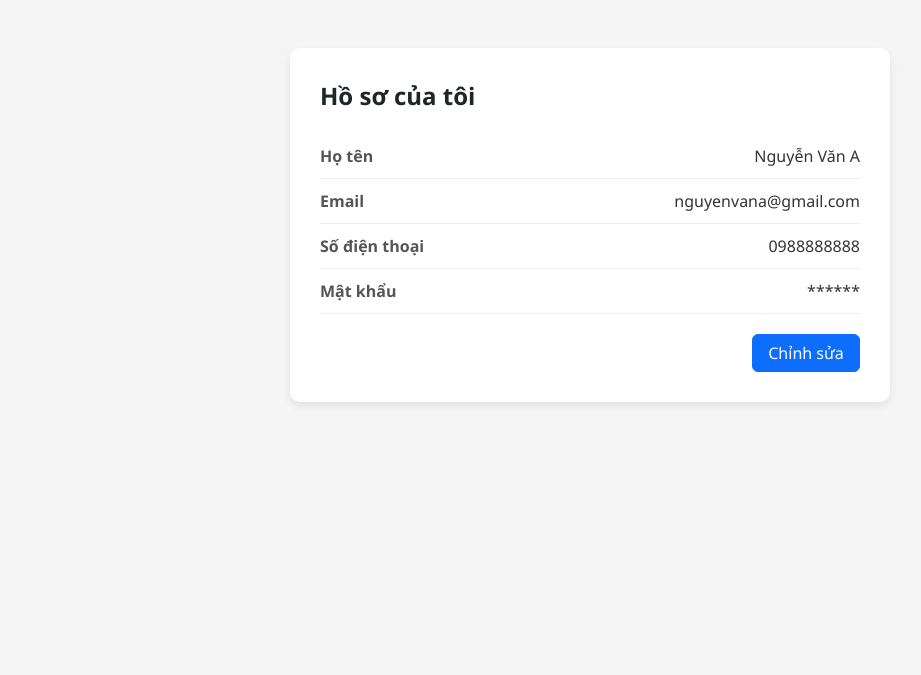
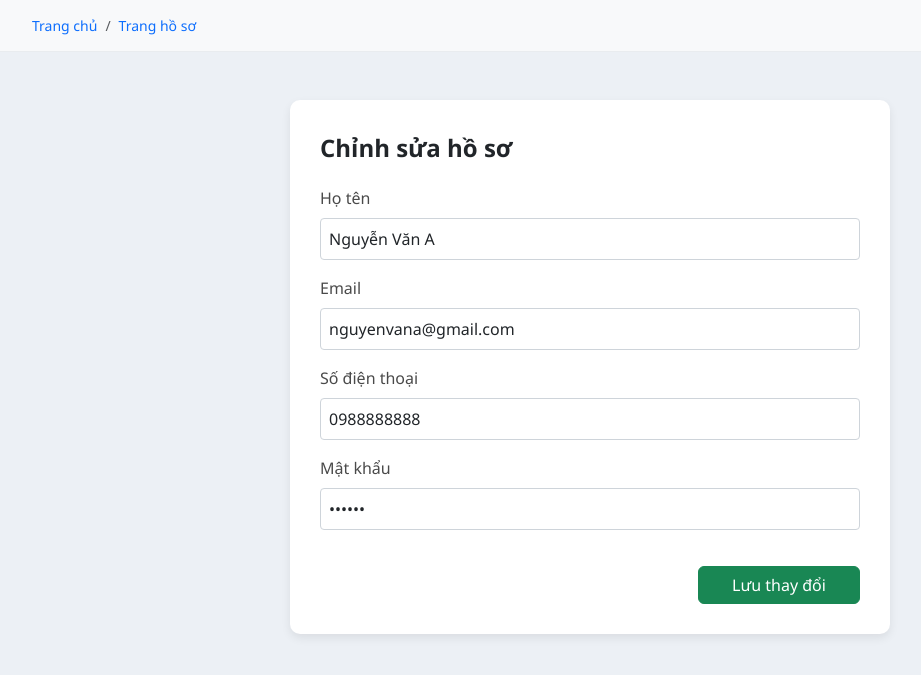
Before and after one commit to cakienx4/Web_Tour_Du_Lich, a PHP site: page /html/hoSo-sua.html in a window 1280 px wide. Shown: the top 675 px of the page, without its empty margins (50-971 px from the left). Run offline with PHP 8.4, Linux system fonts and the light colour scheme.

Commit message:
Xây dựng trang lịch sử đặt tour và trang giới thiệu

```diff
--- a/css/index.css
+++ b/css/index.css
@@ -6,6 +6,7 @@
 
 body {
   font-family: 'Segoe UI', Tahoma, sans-serif;
+  background-color: #ECF0F5;
 }
 
 
@@ -489,6 +490,7 @@ body {
 
 .tour-info p {
   margin-bottom: 8px;
+  color: #555;
 }
 
 .price-box {
@@ -528,16 +530,6 @@ body {
 .itinerary-item {
   margin-bottom: 20px;
 }
-
-.booking-box {
-  background: #fff;
-  padding: 20px;
-  border-radius: 10px;
-  box-shadow: 0 4px 12px rgba(0, 0, 0, 0.3);
-  position: sticky;
-  top: 100px;
-}
-
 
 /* -------------------------------------------------------- Trang danh sách điểm đến -------------------------------------------------------- */
 /* -------------------------------------------------------- Trang danh sách điểm đến -------------------------------------------------------- */
@@ -655,7 +647,7 @@ body {
   background-color: #e6891f;
 }
 
-.register-login-link{
+.register-login-link {
   text-decoration: none;
   color: #007bff;
 }
@@ -667,42 +659,100 @@ body {
 /* -------------------------------------------------------- Trang thanh toán -------------------------------------------------------- */
 /* -------------------------------------------------------- Trang thanh toán -------------------------------------------------------- */
 
-.payment-option{
-width:100%;
-border:1px solid #ddd;
-padding:12px;
-border-radius:8px;
-margin-bottom:10px;
-background:white;
-display:flex;
-align-items:center;
-gap:10px;
-cursor:pointer;
+.payment-option {
+  width: 100%;
+  border: 1px solid #ddd;
+  padding: 12px;
+  border-radius: 8px;
+  margin-bottom: 10px;
+  background: white;
+  display: flex;
+  align-items: center;
+  gap: 10px;
+  cursor: pointer;
 }
 
-.payment-option:hover{
-border-color:#ff5b00;
+.payment-option:hover {
+  border-color: #ff5b00;
 }
 
-.payment-option img{
-width:40px;
+.payment-option img {
+  width: 40px;
 }
 
-.qr-box{
-text-align:center;
-margin-top:20px;
+.qr-box {
+  text-align: center;
+  margin-top: 20px;
 }
 
-.qr-box img{
-width:200px;
+.qr-box img {
+  width: 200px;
 }
 
-.btn-pay{
-width:100%;
-background:#ff5b00;
-border:none;
+.btn-pay {
+  width: 100%;
+  background: #ff5b00;
+  border: none;
 }
 
-.btn-pay:hover{
-background:#e14f00;
+.btn-pay:hover {
+  background: #e14f00;
 }
+
+/* -------------------------------------------------------- Trang Lịch sử đặt tour -------------------------------------------------------- */
+/* -------------------------------------------------------- Trang Lịch sử đặt tour -------------------------------------------------------- */
+
+.status-upcoming {
+  color: #ff9800;
+}
+
+.status-finished {
+  color: #4caf50;
+}
+
+.status-cancelled {
+  color: #e53935;
+}
+
+.cancel-btn {
+  width: 120px;
+}
+
+/* -------------------------------------------------------- Trang Hồ sơ khách hàng -------------------------------------------------------- */
+/* -------------------------------------------------------- Trang Hồ sơ khách hàng -------------------------------------------------------- */
+
+.profile-box {
+  background: white;
+  padding: 30px;
+  border-radius: 10px;
+  box-shadow: 0 4px 10px rgba(0, 0, 0, 0.08);
+  max-width: 600px;
+  margin: auto;
+}
+
+.profile-title {
+  font-size: 24px;
+  font-weight: 600;
+  margin-bottom: 20px;
+}
+
+.profile-row {
+  display: flex;
+  justify-content: space-between;
+  padding: 10px 0;
+  border-bottom: 1px solid #eee;
+}
+
+.profile-label {
+  font-weight: 600;
+  color: #555;
+}
+
+.profile-value {
+  color: #333;
+}
+
+.btn-edit {
+  margin-top: 20px;
+  width: 30%;
+}
--- a/html/dangKy.html
+++ b/html/dangKy.html
@@ -11,11 +11,6 @@
         integrity="sha384-FKyoEForCGlyvwx9Hj09JcYn3nv7wiPVlz7YYwJrWVcXK/BmnVDxM+D2scQbITxI"
         crossorigin="anonymous"></script>
     <link rel="stylesheet" href="../css/index.css">
-    <style>
-        body {
-            background-color: #ECF0F5;
-        }
-    </style>
 </head>
 
 <body>
--- a/html/dangNhap.html
+++ b/html/dangNhap.html
@@ -11,11 +11,6 @@
         integrity="sha384-FKyoEForCGlyvwx9Hj09JcYn3nv7wiPVlz7YYwJrWVcXK/BmnVDxM+D2scQbITxI"
         crossorigin="anonymous"></script>
     <link rel="stylesheet" href="../css/index.css">
-    <style>
-        body {
-            background-color: #ECF0F5;
-        }
-    </style>
 </head>
 
 <body>
--- a/html/datTour.html
+++ b/html/datTour.html
@@ -10,11 +10,6 @@
         integrity="sha384-FKyoEForCGlyvwx9Hj09JcYn3nv7wiPVlz7YYwJrWVcXK/BmnVDxM+D2scQbITxI"
         crossorigin="anonymous"></script>
     <link rel="stylesheet" href="../css/index.css">
-    <style>
-        body {
-            background-color: #ECF0F5;
-        }
-    </style>
 
 </head>
 
--- a/html/diemDen.html
+++ b/html/diemDen.html
@@ -11,11 +11,6 @@
         crossorigin="anonymous"></script>
     <title>Danh sách điểm đến</title>
     <link rel="stylesheet" href="../css/index.css">
-    <style>
-        body {
-            background-color: #ECF0F5;
-        }
-    </style>
 </head>
 
 <body>
--- a/html/hoSo-sua.html
+++ b/html/hoSo-sua.html
@@ -1,6 +1,5 @@
 <!DOCTYPE html>
 <html lang="vi">
-
 <head>
     <meta charset="UTF-8">
     <title>Hồ sơ của tôi</title>
@@ -10,97 +9,53 @@
         integrity="sha384-FKyoEForCGlyvwx9Hj09JcYn3nv7wiPVlz7YYwJrWVcXK/BmnVDxM+D2scQbITxI"
         crossorigin="anonymous"></script>
     <link rel="stylesheet" href="../css/index.css">
-    <!-- <style>
-        body {
-            background-color: #ECF0F5;
-        }
-    </style> -->
-
-    <style>
-        body {
-            background: #f5f5f5;
-        }
-
-        .profile-box {
-            background: white;
-            padding: 30px;
-            border-radius: 10px;
-            box-shadow: 0 4px 10px rgba(0, 0, 0, 0.08);
-            max-width: 600px;
-            margin: auto;
-        }
-
-        .profile-title {
-            font-size: 24px;
-            font-weight: 600;
-            margin-bottom: 20px;
-        }
-
-        .profile-row {
-            display: flex;
-            justify-content: space-between;
-            padding: 10px 0;
-            border-bottom: 1px solid #eee;
-        }
-
-        .profile-label {
-            font-weight: 600;
-            color: #555;
-        }
-
-        .profile-value {
-            color: #333;
-        }
-
-        .btn-edit {
-            margin-top: 20px;
-            width: 20%;
-
-        }
-    </style>
 </head>
-
 <body>
-
+    <div class="breadcrumb-box">
+        <div class="container">
+            <nav aria-label="breadcrumb">
+                <ol class="breadcrumb tour-breadcrumb">
+                    <li class="breadcrumb-item">
+                        <a href="#" class="breadcrumb-link ">Trang chủ</a>
+                    </li>
+                    <li class="breadcrumb-item">
+                        <a href="#" class="breadcrumb-link">Trang hồ sơ</a>
+                    </li>
+                </ol>
+            </nav>
+        </div>
+    </div>
     <div class="container my-5">
-
         <div class="profile-box">
-
             <div class="profile-title">
-                Hồ sơ của tôi
+                Chỉnh sửa hồ sơ
             </div>
-
-            <div class="profile-row">
-                <span class="profile-label">Họ tên</span>
-                <span class="profile-value">Nguyễn Văn A</span>
+            <form>
+                <div class="mb-3">
+                    <label class="form-label">Họ tên</label>
+                    <input type="text" class="form-control" value="Nguyễn Văn A">
                 </div>
-
-            <div class="profile-row">
-                <span class="profile-label">Email</span>
-                <span class="profile-value">nguyenvana@gmail.com</span>
+                <div class="mb-3">
+                    <label class="form-label">Email</label>
+                    <input type="email" class="form-control" value="nguyenvana@gmail.com">
                 </div>
-
-            <div class="profile-row">
-                <span class="profile-label">Số điện thoại</span>
-                <span class="profile-value">0988888888</span>
+                <div class="mb-3">
+                    <label class="form-label">Số điện thoại</label>
+                    <input type="text" class="form-control" value="0988888888">
                 </div>
-
-            <div class="profile-row">
-                <span class="profile-label">Mật khẩu</span>
-                <span class="profile-value">******</span>
+                <div class="mb-3">
+                    <label class="form-label">Mật khẩu</label>
+                    <input type="password" class="form-control" value="123456">
                 </div>
-
                 <div class="text-end">
-                <button class="btn btn-primary btn-edit">
-                    Chỉnh sửa
+                    <button class="btn btn-success btn-edit">
+                        Lưu thay đổi
                     </button>
                 </div>
-
-
+            </form>
         </div>
-
     </div>
-
+    </div>
+    </div>
 </body>
-
 </html>
--- a/html/thanhToan.html
+++ b/html/thanhToan.html
@@ -10,11 +10,6 @@
         crossorigin="anonymous"></script>
     <title>Thanh toán</title>
     <link rel="stylesheet" href="../css/index.css">
-    <style>
-        body {
-            background-color: #ECF0F5;
-        }
-    </style>
 
 </head>
 
--- a/html/tour.html
+++ b/html/tour.html
@@ -11,11 +11,6 @@
         integrity="sha384-FKyoEForCGlyvwx9Hj09JcYn3nv7wiPVlz7YYwJrWVcXK/BmnVDxM+D2scQbITxI"
         crossorigin="anonymous"></script>
     <link rel="stylesheet" href="../css/index.css">
-    <style>
-        body {
-            background-color: #ECF0F5;
-        }
-    </style>
 </head>
 
 <body>
```
Also changed, not shown: html/gioiThieu.html (added, +51 -0 lines), html/hoSo-xem.html (+19 -64 lines), html/lichSuDatTour.html (added, +132 -0 lines), html/tour_ChiTiet.html (+1 -6 lines). Lines whose indentation alone changed are shown as unchanged.
